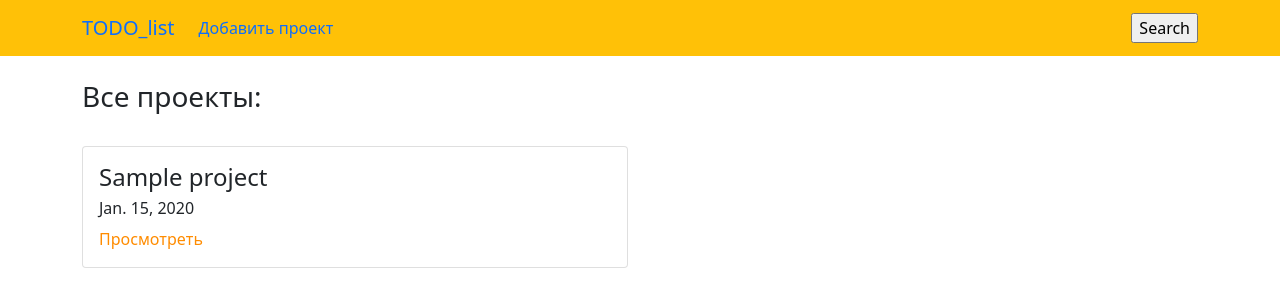
After one commit to V1adimirr/Home_Works, a Django app: page /project/view/ in a window 1280 px wide. The commit adds this page. Shown: the top 307 px of the page. Run offline with Django 4.2, Linux system fonts and the light colour scheme; tables that the repository leaves empty hold one stand-in row (values such as "Sample post").

Commit message:
"реализован просмотр проектов"

```diff
--- /dev/null
+++ b/source/TODO_list/templates/Projects/list_project_view.html
@@ -0,0 +1,29 @@
+{% extends 'base.html' %}
+{% block title %}Проекты{% endblock %}
+{%  block nav %}
+     <li class="nav-item">
+          <a class="nav-link active" aria-current="page" href="#">Добавить проект</a>
+        </li>
+{% endblock %}
+{% block search %}
+     {% include "partial/search.html" %}
+{% endblock %}
+{% block content %}
+    <br/><h3>Все проекты:</h3><br/>
+    <div class="row">
+    {% for project in projects %}
+    <div class="col-12 col-md-6 col-lg-6">
+                <div class="card">
+                    <div class="card-body">
+                        <h4 class="card-title">{{ project.name_project }}</h4>
+                        <h6>{{ project.created_time }}</h6>
+                        <a href="{% url 'detail_project_view' project.pk %}" style=" color : darkorange; text-decoration: none">Просмотреть</a>
+                    </div>
+                </div>
+            </div>
+{% endfor %}
+    {% if is_paginated %}
+        {% include "partial/pagination.html" %}
+    {% endif %}
+    </div>
+{% endblock %}
--- a/source/TODO_list/templates/Tasks/task_update.html
+++ b/source/TODO_list/templates/Tasks/task_update.html
@@ -6,5 +6,5 @@
     <form action="" method="post">
       {% include "partial/form.html"  with button_text="Изменить"%}
     </form>
-    <a href="{% url "index" %}" style=" color : darkorange; text-decoration: none">На главную</a>
+    <a href="{% url "list_project_view" %}" style=" color : darkorange; text-decoration: none">На главную</a>
 {% endblock %}
--- a/source/TODO_list/templates/Tasks/task_view.html
+++ b/source/TODO_list/templates/Tasks/task_view.html
@@ -17,5 +17,5 @@
     <p>Статус: {{ task.status }}</p><br/>
     <p>Тип: {% for type in task.types.all %}{{ type.type }}
                         {% endfor %}</p>
-     <a href="{% url "index" %}" style=" color : darkorange; text-decoration: none">На главную</a>
+     <a href="{% url "list_project_view" %}" style=" color : darkorange; text-decoration: none">На главную</a>
 {% endblock %}
--- a/source/TODO_list/templates/base.html
+++ b/source/TODO_list/templates/base.html
@@ -12,7 +12,7 @@
 <body>
 <nav class="navbar navbar-expand bg-warning">
   <div class="container">
-    <a class="navbar-brand" href="{% url 'index' %}">TODO_list</a>
+    <a class="navbar-brand" href="{% url 'index_project_view' %}">TODO_list</a>
     <div class="collapse navbar-collapse" id="navbarScroll">
       <ul class="navbar-nav me-auto my-2 my-lg-0 navbar-nav-scroll" style="--bs-scroll-height: 100px;">
         {% block nav %}
--- a/source/TODO_list/urls.py
+++ b/source/TODO_list/urls.py
@@ -1,11 +1,15 @@
 from django.urls import path
 
+from TODO_list.views.project_views import IndexProjectView, DetailProjectView
 from TODO_list.views.tasks_views import IndexView, TaskView, CreateTask, DeleteTask, UpdateTask
 
 urlpatterns = [
-    path('', IndexView.as_view(), name='index'),
+    # path('', IndexView.as_view(), name='index'),
+    path('', IndexProjectView.as_view(), name='list_project_view'),
+    path('project/<int:pk>/project/view', DetailProjectView.as_view(), name='detail_project_view'),
     path('task/<int:pk>/view/', TaskView.as_view(), name='view'),
     path('task/create/', CreateTask.as_view(), name='create'),
     path('task/<int:pk>/delete', DeleteTask.as_view(), name='delete'),
-    path('task/<int:pk>/update', UpdateTask.as_view(), name='update')
+    path('task/<int:pk>/update', UpdateTask.as_view(), name='update'),
+    path('project/view/', IndexProjectView.as_view(), name='index_project_view')
 ]
--- a/source/TODO_list/views/project_views.py
+++ b/source/TODO_list/views/project_views.py
@@ -0,0 +1,20 @@
+from django.shortcuts import get_object_or_404, render
+from django.views.generic import ListView, DetailView
+
+from TODO_list.models import Project, TaskModel
+
+
+class IndexProjectView(ListView):
+    template_name = 'Projects/list_project_view.html'
+    context_object_name = 'projects'
+
+    def get_queryset(self):
+        return Project.objects.all()
+
+
+class DetailProjectView(DetailView):
+    def get(self, request, **kwargs):
+        pk = kwargs.get("pk")
+        project = get_object_or_404(Project, pk=pk)
+        kwargs["project"] = project
+        return render(request, "Projects/project_view.html", kwargs)
```
Also changed, not shown: source/TODO_list/forms.py (+10 -1 lines), source/TODO_list/templates/Projects/project_view.html (added, +20 -0 lines).
